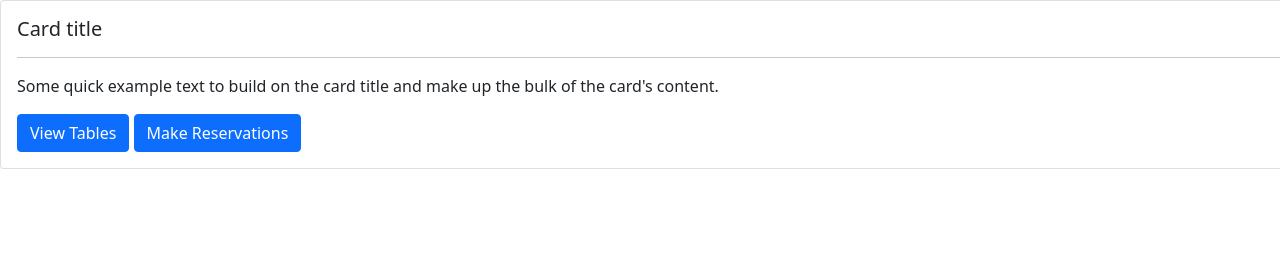
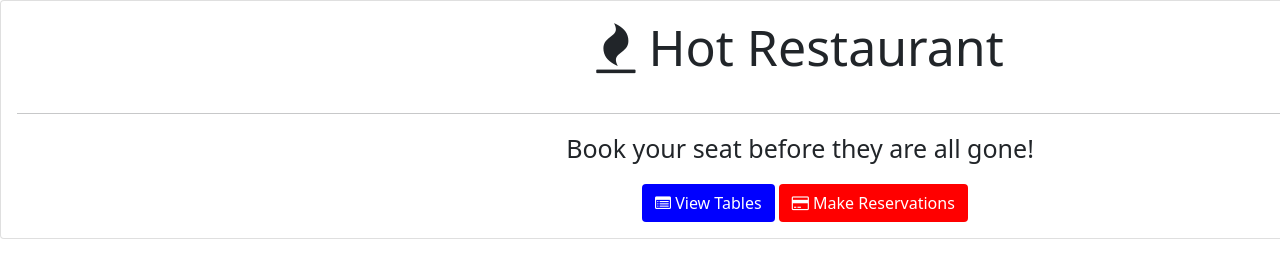
Before and after one commit to ColinMudie/HotRestraunt, a website: page index.html in a window 1280 px wide. Shown: the top 278 px of the page. Drawn offline with nearby package versions, Linux system fonts and the light colour scheme; files whose address does not match are found by name.

Commit message:
hope this works

```diff
--- /dev/null
+++ b/index-css.css
@@ -0,0 +1,20 @@
+#tables {
+    background-color: blue;
+    color: white;
+}
+#reserve {
+    background-color: red;
+    color: white;
+}
+#uppertext {
+    text-align: center;
+    font-size: 50px;
+    padding-bottom: 20px;
+}
+#lowertext {
+    text-align: center;
+    font-size: 25px;
+}
+.btn-primary1 {
+    margin-left: 625px;
+}
--- a/index.html
+++ b/index.html
@@ -6,16 +6,17 @@
     <meta name="viewport" content="width=device-width, initial-scale=1.0">
     <title>Restaurant Main</title>
     <link href="https://cdn.jsdelivr.net/npm/bootstrap@5.0.0-beta2/dist/css/bootstrap.min.css" rel="stylesheet" integrity="sha384-BmbxuPwQa2lc/FVzBcNJ7UAyJxM6wuqIj61tLrc4wSX0szH/Ev+nYRRuWlolflfl" crossorigin="anonymous">
-
+    <link rel="stylesheet" href="https://cdnjs.cloudflare.com/ajax/libs/font-awesome/4.7.0/css/font-awesome.min.css">
+    <link rel="stylesheet" href="C:\Users\jdsev\Desktop\msu-det-fsf-pt-11-2020-u-c-master\HotRestraunt\index-css.css">
 </head>
 <body>
     <div class="card" style="width: 100rem;">
   <div class="card-body">
-    <h5 class="card-title"><i class="fas fa-fire"></i>Card title</h5>
+    <h5 class="card-title" id="uppertext"><i class="fa fa-fire"></i>  Hot Restaurant</h5>
     <hr>
-    <p class="card-text">Some quick example text to build on the card title and make up the bulk of the card's content.</p>
-    <a href="#" class="btn btn-primary" id="tables">View Tables</a>
-    <a href="#" class="btn btn-primary" id="reserve">Make Reservations</a>
+    <p class="card-text" id="lowertext">Book your seat before they are all gone!</p>
+    <a href="#" class="btn btn-primary1" id="tables"><i class="fa fa-list-alt"></i>  View Tables</a>
+    <a href="#" class="btn btn-primary2" id="reserve"><i class="fa fa-credit-card"></i>  Make Reservations</a>
   </div>
 </div>
 </body>
```
